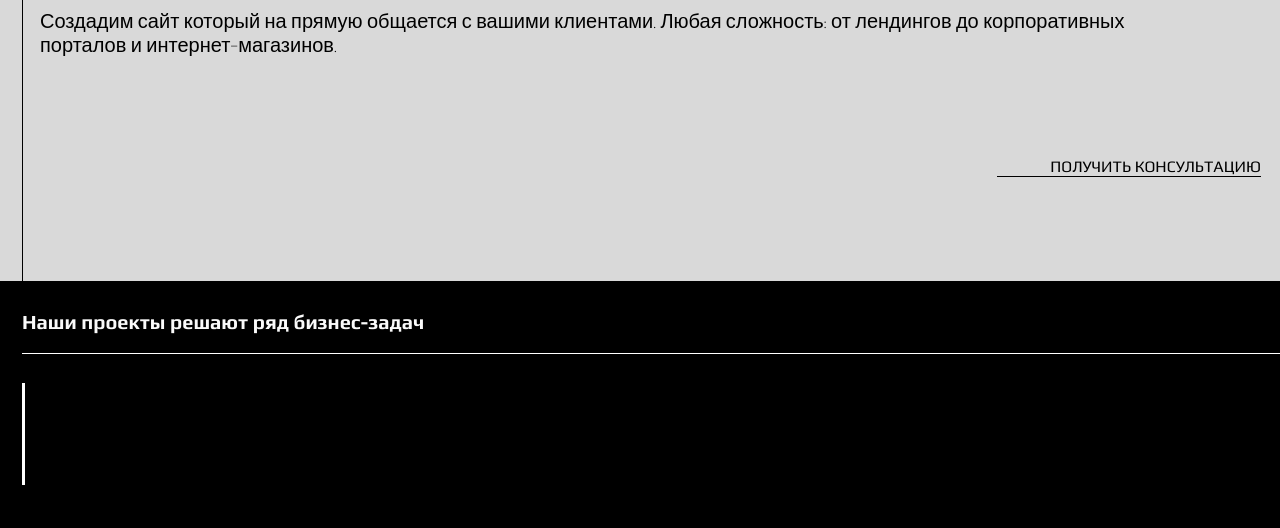
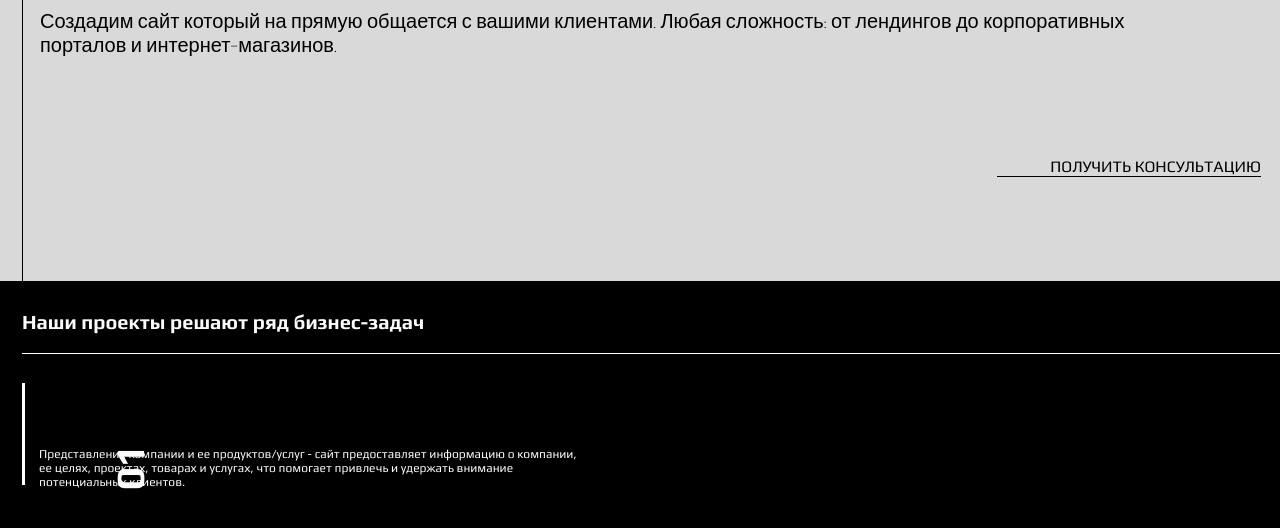
Before and after one commit to Robotaki/new-lim, a website: page src/index.html in a window 1280 px wide. Shown: the part 420-948 px from the top of the page. Drawn offline with nearby package versions, Linux system fonts and the light colour scheme; files that its build step writes are made by us from their sources; a web font is replaced by a local one.

Commit message:
added color

```diff
--- a/src/sass/pages/_home.scss
+++ b/src/sass/pages/_home.scss
@@ -1,5 +1,6 @@
 .section-tasks {
     padding: 2.9rem 0 5.6rem 2.2rem;
     background: $color-black;
+    color: $color-white;
     overflow: hidden;
 }
```
